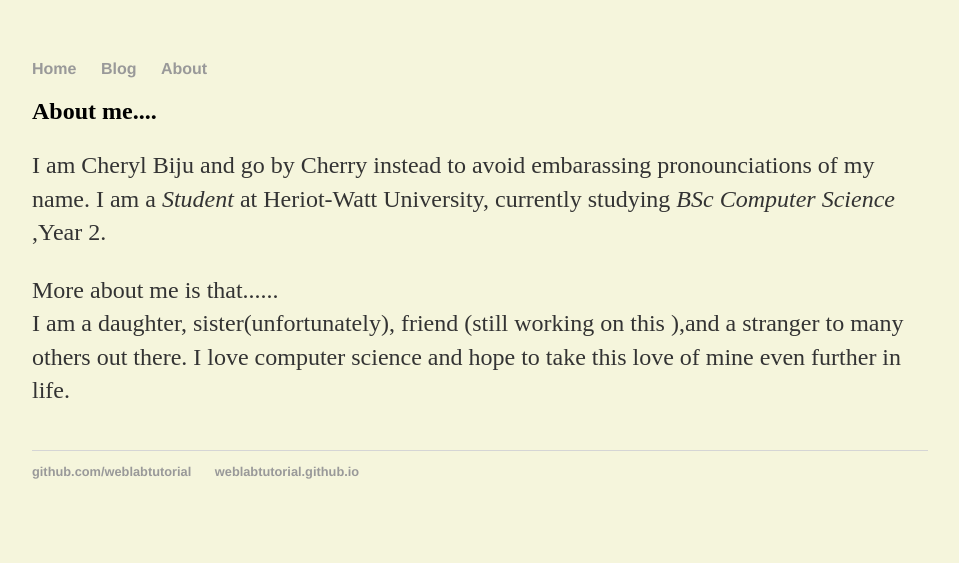
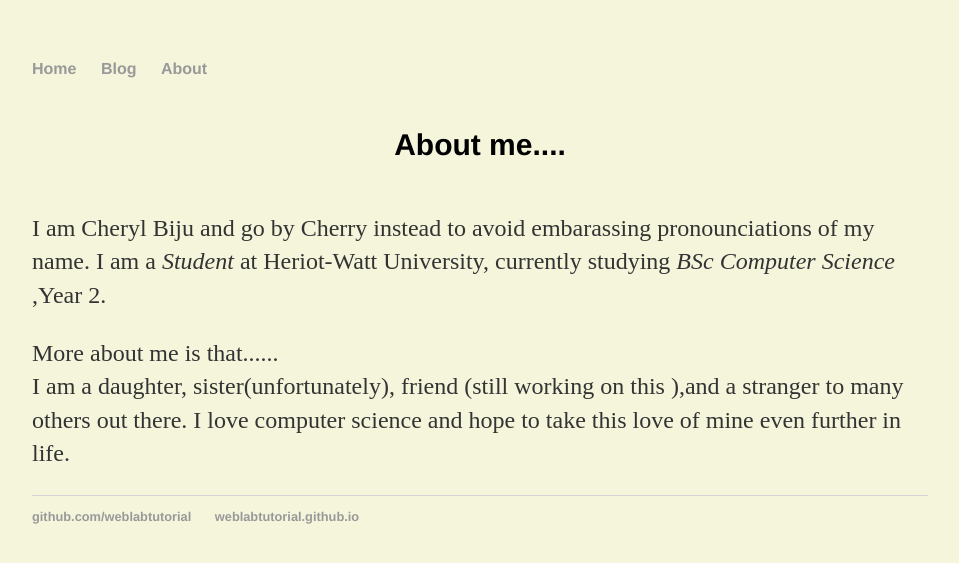
Before and after one commit to cbm2001/cbm2001.github.io, a Jekyll site: the page built from about/index.html, in a window 1280 px wide. Shown: the top 563 px of the page, without its empty margins (160-1119 px from the left). Built offline with Jekyll 4.4.1, drawn with Linux system fonts in a browser that asks for light colours.

Commit message:
Update index.html

```diff
--- a/about/index.html
+++ b/about/index.html
@@ -2,7 +2,18 @@
 layout: default
 title: About me---
 ---
+      <head>
+        <style>
+          h2{
+            font-size: 30px;
+            font-family:'Helvetica', sans-serif;
+            text-align:center;
+            padding:25px 50px 25px 50px;
 
+          }
+        </style>
+    </head>
+    <body>
       <h2> About me....</h2>
         <p class="ex1">
           I am Cheryl Biju and go by Cherry instead to avoid embarassing pronounciations of my name.
@@ -11,5 +22,6 @@ title: About me---
         <p class="ex1">
           More about me is that......<br>
           I am a daughter, sister(unfortunately), friend (still working on this ),and a stranger to many others out there.
-          I love computer science and hope to take this love of mine even further in life.
-        </p><br>
+          I love computer science and hope to take this love of mine even further in life.<br>
+        </p>
+    </body>
```
